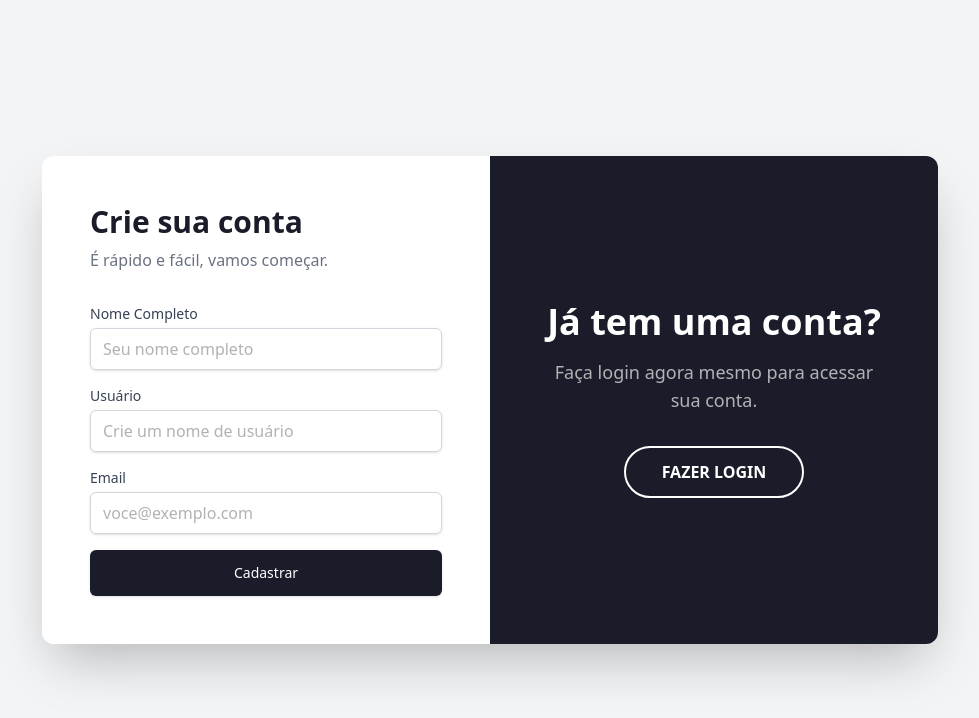
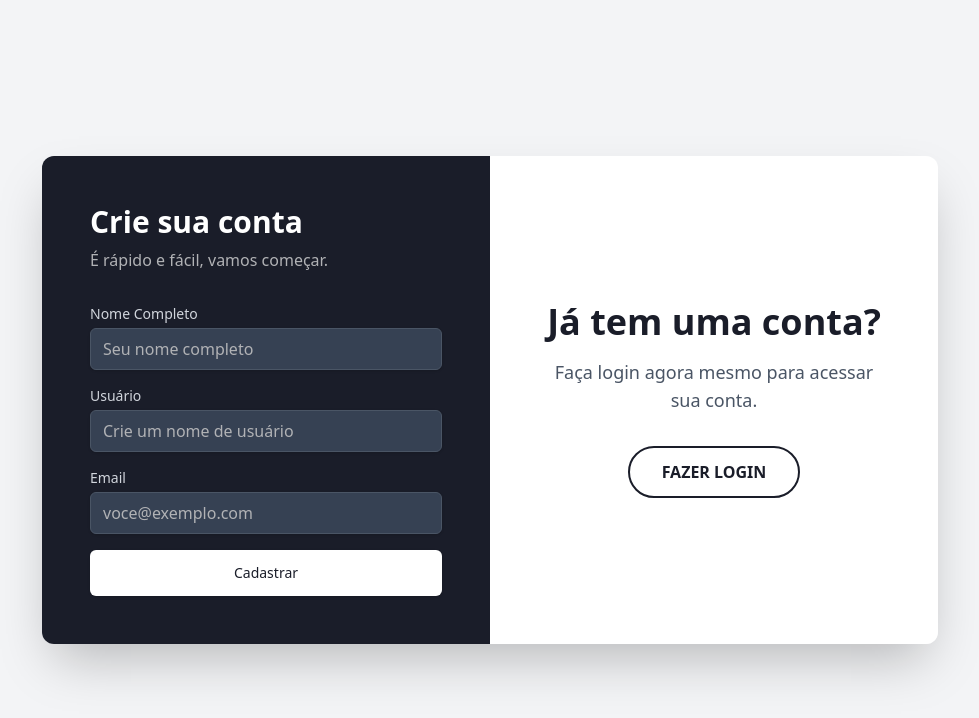
Before and after one commit to TeleAjudaChallenge/CP5-Front, a React (Vite) app: page /cadastro in a window 1280 px wide. Shown: the top 718 px of the page, without its empty margins (150-1129 px from the left). Built offline with nearby package versions, Linux system fonts and the light colour scheme.

Commit message:
feito alteração de cor na aba de cadastro

```diff
--- a/src/routes/Cadastro/index.tsx
+++ b/src/routes/Cadastro/index.tsx
@@ -42,7 +42,7 @@ return;
 
       alert("Cadastro realizado com sucesso!");
       reset();
-navigate("/"); // Redireciona para a página de login após o sucesso
+      navigate("/");
     } catch (e) {
       alert("Erro ao conectar à API.");
     }
@@ -51,13 +51,12 @@ alert("Erro ao conectar à API.");
   return (
     <div className="flex h-screen w-full items-center justify-center bg-gray-100 dark:bg-gray-900">
       <div className="w-full max-w-4xl flex rounded-xl shadow-2xl overflow-hidden">
-{/* Coluna Esquerda: Formulário de Cadastro */}
-<div className="w-full md:w-1/2 p-8 sm:p-12 bg-white dark:bg-gray-800">
+        <div className="w-full md:w-1/2 p-8 sm:p-12 bg-[#1A1D29]">
           <div className="w-full max-w-md mx-auto">
-<h2 className="text-3xl font-bold text-[#1A1D29] dark:text-white mb-2">
+            <h2 className="text-3xl font-bold text-white mb-2">
               Crie sua conta
             </h2>
-<p className="text-gray-500 dark:text-gray-300 mb-8">
+            <p className="text-[#B1B2B5] mb-8">
               É rápido e fácil, vamos começar.
             </p>
             <form
@@ -68,14 +67,14 @@ noValidate
               <div>
                 <label
                   htmlFor="nome"
-className="block text-sm font-medium text-gray-700 dark:text-gray-200 mb-1"
+                  className="block text-sm font-medium text-gray-300 mb-1"
                 >
                   Nome Completo
                 </label>
                 <input
                   id="nome"
                   type="text"
-className="w-full px-3 py-2 border border-gray-300 rounded-md shadow-sm placeholder-[#B1B2B5] focus:outline-none focus:ring-2 focus:ring-[#1A1D29] focus:border-[#1A1D29] dark:bg-gray-700 dark:border-gray-600 dark:text-white"
+                  className="w-full px-3 py-2 border bg-gray-700 border-gray-600 rounded-md shadow-sm text-white placeholder-[#B1B2B5] focus:outline-none focus:ring-2 focus:ring-white focus:border-white"
                   placeholder="Seu nome completo"
                   {...register("nome", {
                     required: "O nome é obrigatório.",
@@ -83,7 +82,7 @@ minLength: { value: 2, message: "Mínimo de 2 caracteres." },
                   })}
                 />
                 {errors.nome && (
-<p className="text-red-500 text-xs mt-1">
+                  <p className="text-red-400 text-xs mt-1">
                     {errors.nome.message}
                   </p>
                 )}
@@ -92,14 +91,14 @@ minLength: { value: 2, message: "Mínimo de 2 caracteres." },
               <div>
                 <label
                   htmlFor="nomeUsuario"
-className="block text-sm font-medium text-gray-700 dark:text-gray-200 mb-1"
+                  className="block text-sm font-medium text-gray-300 mb-1"
                 >
                   Usuário
                 </label>
                 <input
                   id="nomeUsuario"
                   type="text"
-className="w-full px-3 py-2 border border-gray-300 rounded-md shadow-sm placeholder-[#B1B2B5] focus:outline-none focus:ring-2 focus:ring-[#1A1D29] focus:border-[#1A1D29] dark:bg-gray-700 dark:border-gray-600 dark:text-white"
+                  className="w-full px-3 py-2 border bg-gray-700 border-gray-600 rounded-md shadow-sm text-white placeholder-[#B1B2B5] focus:outline-none focus:ring-2 focus:ring-white focus:border-white"
                   placeholder="Crie um nome de usuário"
                   {...register("nomeUsuario", {
                     required: "O nome de usuário é obrigatório.",
@@ -107,7 +106,7 @@ minLength: { value: 3, message: "Mínimo de 3 caracteres." },
                   })}
                 />
                 {errors.nomeUsuario && (
-<p className="text-red-500 text-xs mt-1">
+                  <p className="text-red-400 text-xs mt-1">
                     {errors.nomeUsuario.message}
                   </p>
                 )}
@@ -116,14 +115,14 @@ minLength: { value: 3, message: "Mínimo de 3 caracteres." },
               <div>
                 <label
                   htmlFor="email"
-className="block text-sm font-medium text-gray-700 dark:text-gray-200 mb-1"
+                  className="block text-sm font-medium text-gray-300 mb-1"
                 >
                   Email
                 </label>
                 <input
                   id="email"
                   type="email"
-className="w-full px-3 py-2 border border-gray-300 rounded-md shadow-sm placeholder-[#B1B2B5] focus:outline-none focus:ring-2 focus:ring-[#1A1D29] focus:border-[#1A1D29] dark:bg-gray-700 dark:border-gray-600 dark:text-white"
+                  className="w-full px-3 py-2 border bg-gray-700 border-gray-600 rounded-md shadow-sm text-white placeholder-[#B1B2B5] focus:outline-none focus:ring-2 focus:ring-white focus:border-white"
                   placeholder="voce@exemplo.com"
                   {...register("email", {
                     required: "O email é obrigatório.",
@@ -134,7 +133,7 @@ message: "Formato de email inválido.",
                   })}
                 />
                 {errors.email && (
-<p className="text-red-500 text-xs mt-1">
+                  <p className="text-red-400 text-xs mt-1">
                     {errors.email.message}
                   </p>
                 )}
@@ -144,7 +143,7 @@ message: "Formato de email inválido.",
                 <button
                   type="submit"
                   disabled={isSubmitting}
-className="w-full mt-4 flex justify-center py-3 px-4 border border-transparent rounded-md shadow-sm text-sm font-medium text-white bg-[#1A1D29] hover:bg-opacity-90 focus:outline-none focus:ring-2 focus:ring-offset-2 focus:ring-[#1A1D29] disabled:opacity-50"
+                  className="w-full mt-4 flex justify-center py-3 px-4 border border-transparent rounded-md shadow-sm text-sm font-medium text-[#1A1D29] bg-white hover:bg-gray-200 focus:outline-none focus:ring-2 focus:ring-offset-2 focus:ring-offset-gray-800 focus:ring-white disabled:opacity-50"
                 >
                   {isSubmitting ? "Cadastrando..." : "Cadastrar"}
                 </button>
@@ -153,15 +152,16 @@ className="w-full mt-4 flex justify-center py-3 px-4 border border-transparent r
           </div>
         </div>
 
-{/* Coluna Direita: Convite para Login */}
-<div className="hidden md:flex w-1/2 flex-col items-center justify-center p-12 bg-[#1A1D29] text-white text-center">
-<h2 className="text-4xl font-bold mb-4">Já tem uma conta?</h2>
-<p className="text-lg text-[#B1B2B5] mb-8">
+        <div className="hidden md:flex w-1/2 flex-col items-center justify-center p-12 bg-white text-center">
+          <h2 className="text-4xl font-bold text-[#1A1D29] mb-4">
+            Já tem uma conta?
+          </h2>
+          <p className="text-lg text-gray-600 mb-8">
             Faça login agora mesmo para acessar sua conta.
           </p>
           <button
             onClick={() => navigate("/")}
-className="py-3 px-9 border-2 border-white text-white font-bold rounded-full hover:bg-white hover:text-[#1A1D29] transition-all duration-300"
+            className="py-3 px-8 border-2 border-[#1A1D29] text-[#1A1D29] font-bold rounded-full hover:bg-[#1A1D29] hover:text-white transition-all duration-300"
           >
             FAZER LOGIN
           </button>
```
Lines whose indentation alone changed are shown as unchanged.
